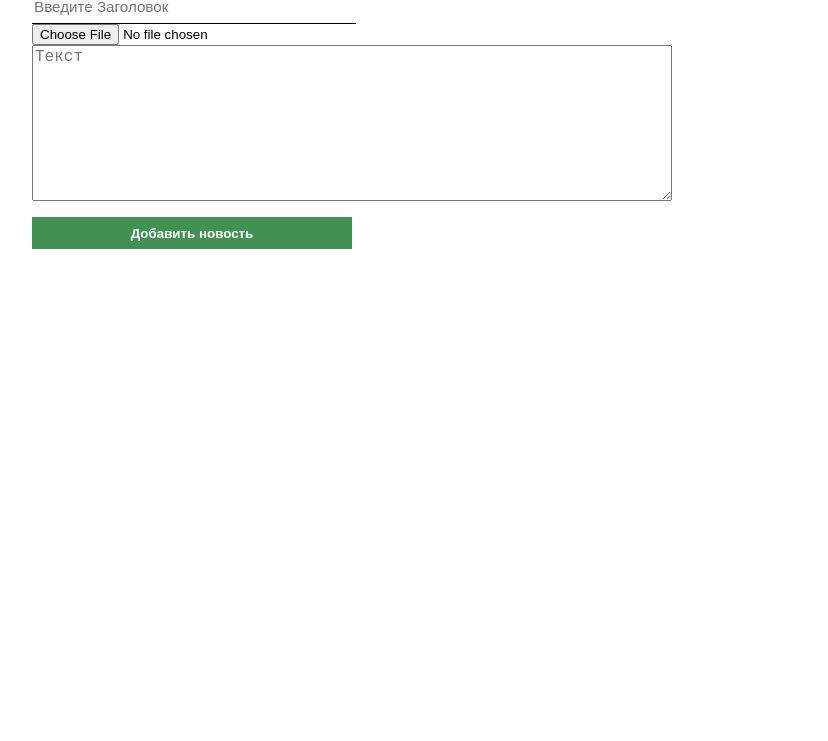
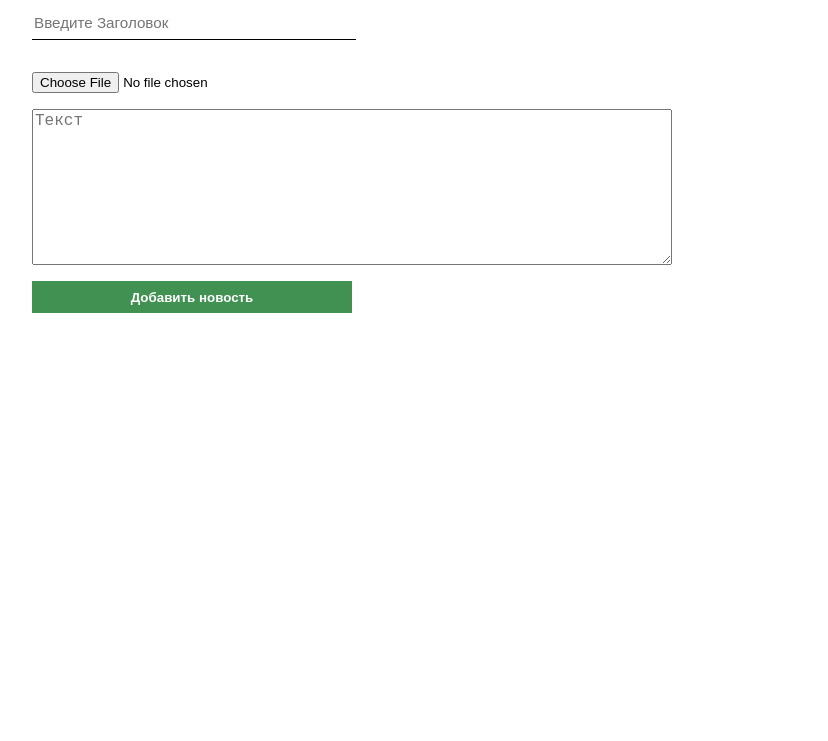
Before and after one commit to zvezdniyLord/integrity_admin, a website: page index.html in a window 1280 px wide. Shown: the part 59-800 px from the top of the page, without its empty margins (0-828 px from the left). Drawn offline with Linux system fonts and the light colour scheme; no server answers.

Commit message:
правки в дизайн и сервер

```diff
--- a/style.css
+++ b/style.css
@@ -275,6 +275,11 @@ img {
     margin-left: 2rem;
 }
 
+.form-creator > input {
+    margin-top: 1rem;
+    margin-bottom: 1rem;
+}
+
 .p-id {
     display: none;
 }
```
Also changed, not shown: server/server.js (+3 -4 lines).
